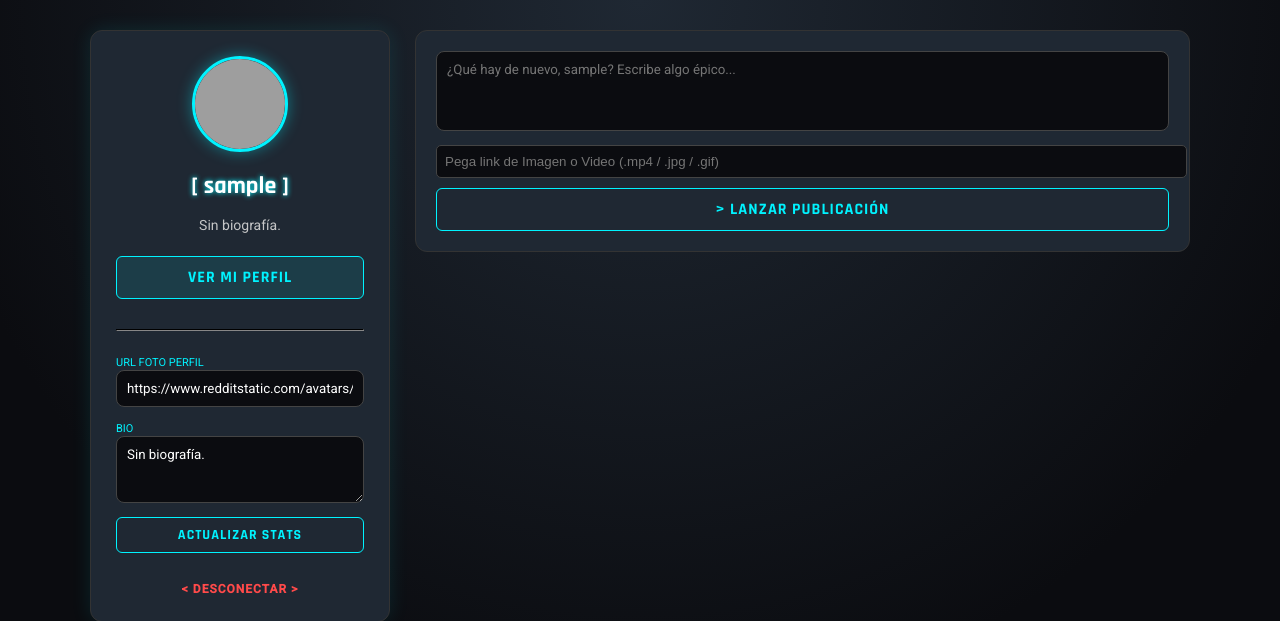
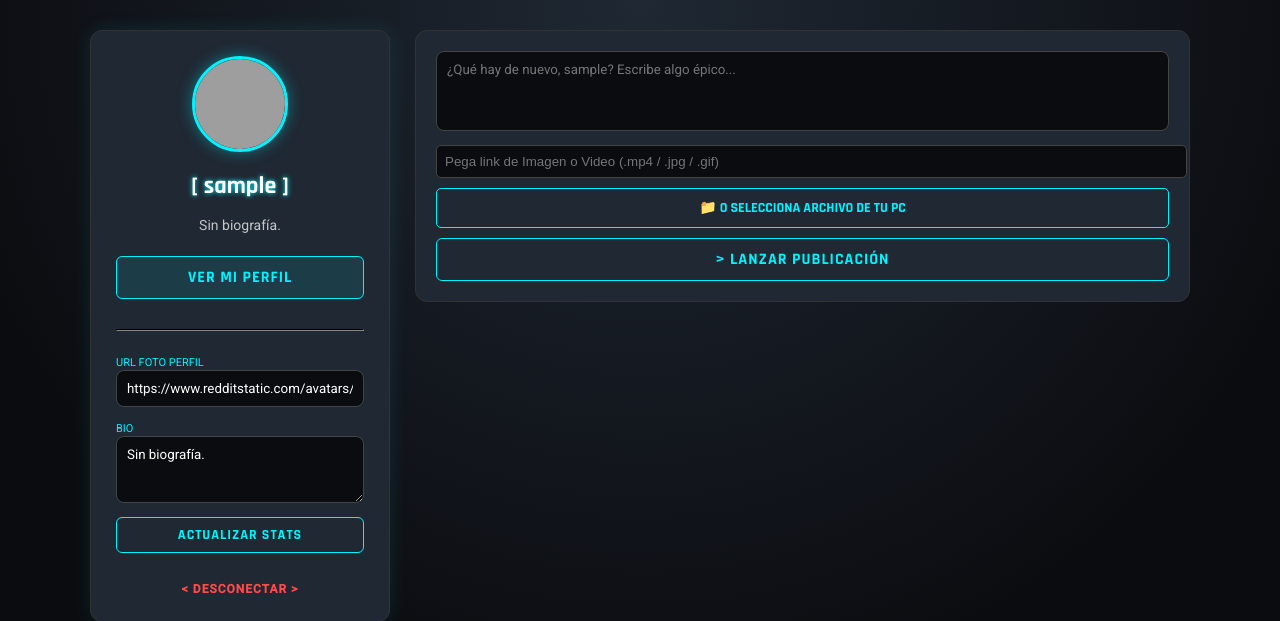
Before and after one commit to valentino16camacho-star/V-ctor-Social-V2, a Flask app: page / in a window 1280 px wide. Shown: the top 621 px of the page. Run offline with Flask 3, Linux system fonts and the light colour scheme; the visitor is signed in with stand-in values (Sample User, id 1); some libraries are stand-ins or nearby versions; grey boxes are pictures that could not be loaded.

Commit message:
index.html

```diff
--- a/templates/index.html
+++ b/templates/index.html
@@ -242,7 +242,14 @@
         <main class="feed">
             <div class="post-box">
                 <textarea id="msg" placeholder="¿Qué hay de nuevo, {{ usuario }}? Escribe algo épico..." style="height: 80px; resize: none;"></textarea>
+
                 <input type="text" id="media_url" placeholder="Pega link de Imagen o Video (.mp4 / .jpg / .gif)" style="background: #0b0c10; color: white; border: 1px solid #444; width: 100%; padding: 8px; border-radius: 5px; margin-bottom: 10px;">
+
+                <label style="color: var(--neon-accent); cursor: pointer; border: 1px solid var(--neon-accent); padding: 10px; display: block; text-align: center; border-radius: 5px; margin-bottom: 10px; font-family: 'Rajdhani', sans-serif; font-weight: bold; font-size: 14px; text-transform: uppercase;">
+                    📁 O Selecciona Archivo de tu PC
+                    <input type="file" id="archivo_pc" style="display: none;">
+                </label>
+                <span id="file-name" style="font-size: 12px; color: #888; display: block; margin-bottom: 10px; text-align: center;"></span>
 
                 <button onclick="publicar()">&gt; Lanzar Publicación</button>
             </div>
@@ -291,14 +298,50 @@
         var socket = io();
         var mi_usuario = "{{ usuario }}";
 
+        // NUEVO: Mostrar el nombre del archivo seleccionado al usuario
+        document.getElementById('archivo_pc').addEventListener('change', function(){
+            document.getElementById('file-name').innerText = this.files[0] ? `Archivo cargado: ${this.files[0].name}` : '';
+        });
+
+        // NUEVO: Modificada para enviar archivo o link
         function publicar() {
             var m = document.getElementById('msg').value;
             var media = document.getElementById('media_url').value;
-            if(m.trim() !== '' || media.trim() !== '') {
+            var fileInput = document.getElementById('archivo_pc');
+
+            // Si el usuario eligió un archivo desde su PC
+            if (fileInput.files.length > 0) {
+                var formData = new FormData();
+                formData.append('file', fileInput.files[0]);
+
+                // Lo enviamos a la ruta Python para guardarlo
+                fetch('/upload', {
+                    method: 'POST',
+                    body: formData
+                })
+                .then(response => {
+                    if(!response.ok) throw new Error('Error al subir el archivo');
+                    return response.text();
+                })
+                .then(url_archivo => {
+                    // Una vez que Python nos devuelve la ruta del archivo, enviamos el post por Socket
+                    socket.emit('enviar_post', {contenido: m, media_url: url_archivo});
+                    limpiarCampos();
+                })
+                .catch(err => alert(err.message));
+            }
+            // Si no hay archivo pero hay texto o un link pegado
+            else if (m.trim() !== '' || media.trim() !== '') {
                 socket.emit('enviar_post', {contenido: m, media_url: media});
-                document.getElementById('msg').value = '';
-                document.getElementById('media_url').value = '';
+                limpiarCampos();
             }
+        }
+
+        function limpiarCampos() {
+            document.getElementById('msg').value = '';
+            document.getElementById('media_url').value = '';
+            document.getElementById('archivo_pc').value = '';
+            document.getElementById('file-name').innerText = '';
         }
 
         function eliminarPost(id) {
```
